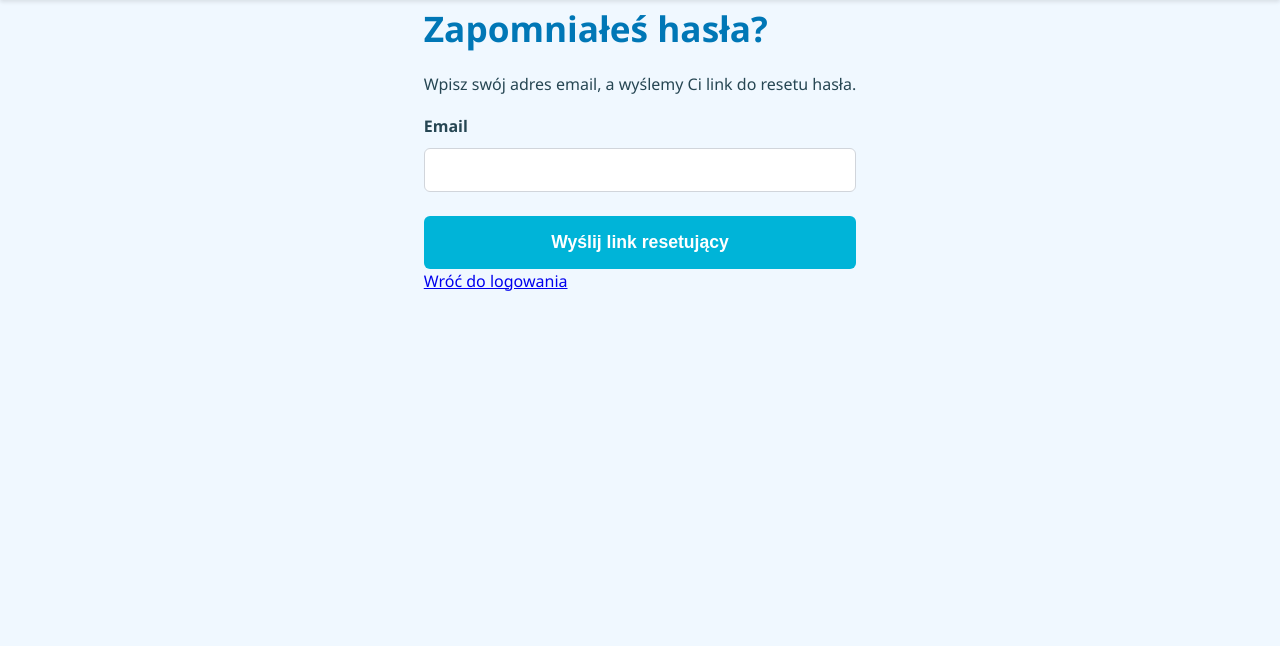
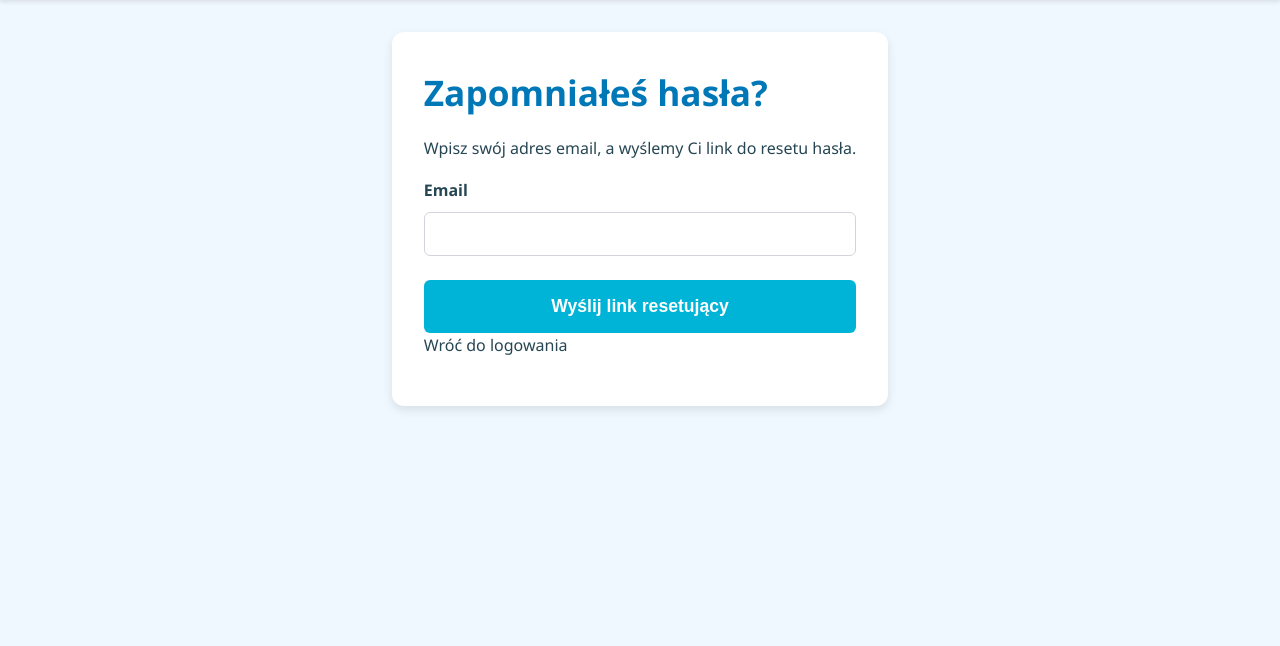
Before and after one commit to KacperKotecki/TravelMind, a Flask app: page /reset-password in a window 1280 px wide. Shown: the part 78-724 px from the top of the page. Run offline with Flask 3, Linux system fonts and the light colour scheme; some libraries are stand-ins or nearby versions.

Commit message:
zmiana wyglądu styli moje plany i reset hasla

```diff
--- a/app/static/css/style.css
+++ b/app/static/css/style.css
@@ -1038,3 +1038,31 @@ footer a:hover {
     font-size: 1.1rem;
     margin: 4px;
   }
+
+  .plans-container {
+    max-width: 600px;
+    margin: 2rem auto;
+    padding: 2rem;
+    background: var(--color-card-bg);
+    border-radius: 12px;
+    box-shadow: 0 4px 10px var(--color-shadow);
+  }
+.plans-container a, .account-container a, .auth-container a {
+    text-decoration: none;
+    color: var(--color-text);
+    font-weight: 500;
+    transition: color 0.3s;
+  }
+
+.plans-container a:hover, .account-container a:hover, .auth-container a:hover {
+    color: var(--color-secondary);
+  }
+
+.account-container, .auth-container {
+    max-width: 600px;
+    margin: 2rem auto;
+    padding: 2rem;
+    background: var(--color-card-bg);
+    border-radius: 12px;
+    box-shadow: 0 4px 10px var(--color-shadow);
+}
```
